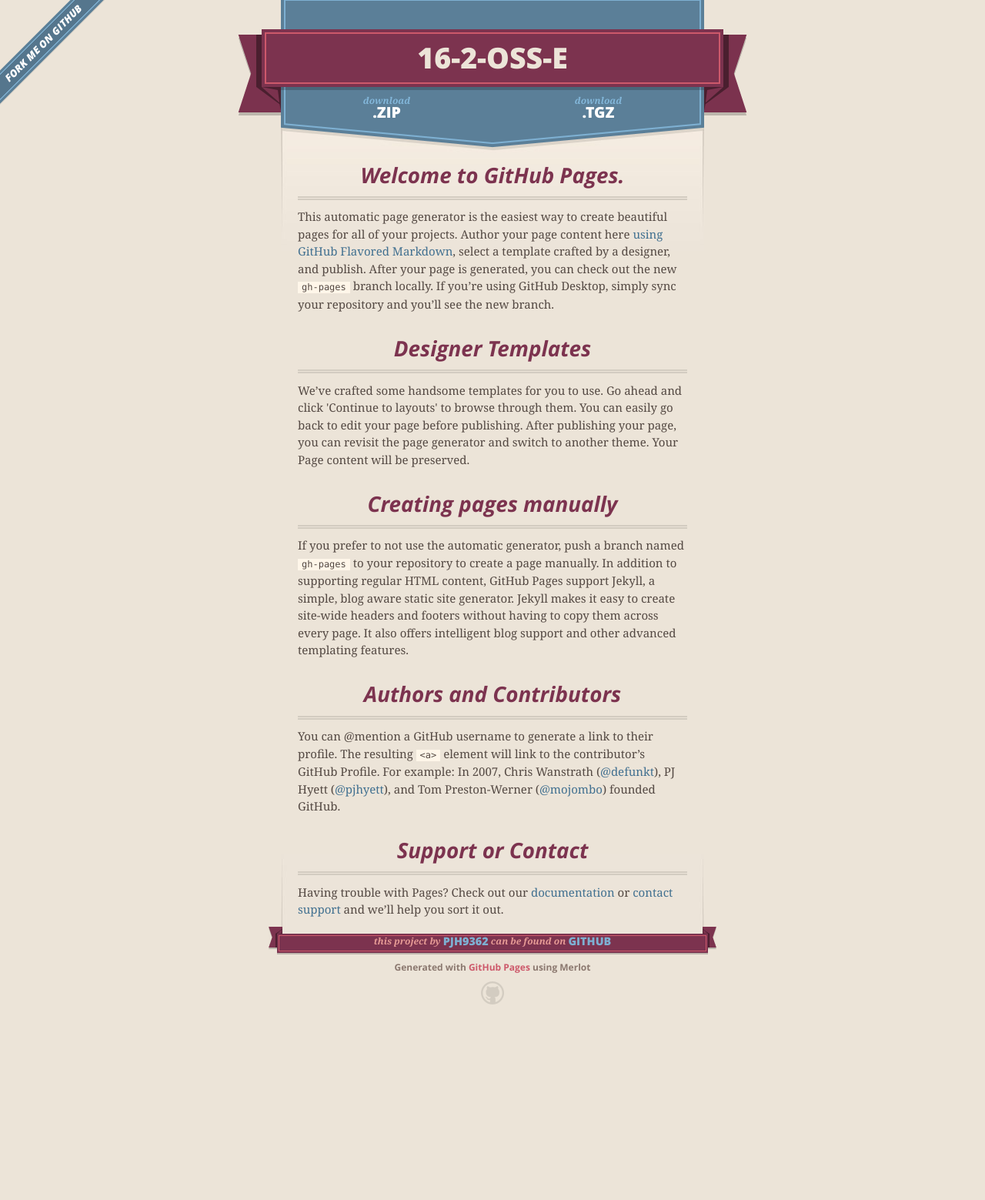
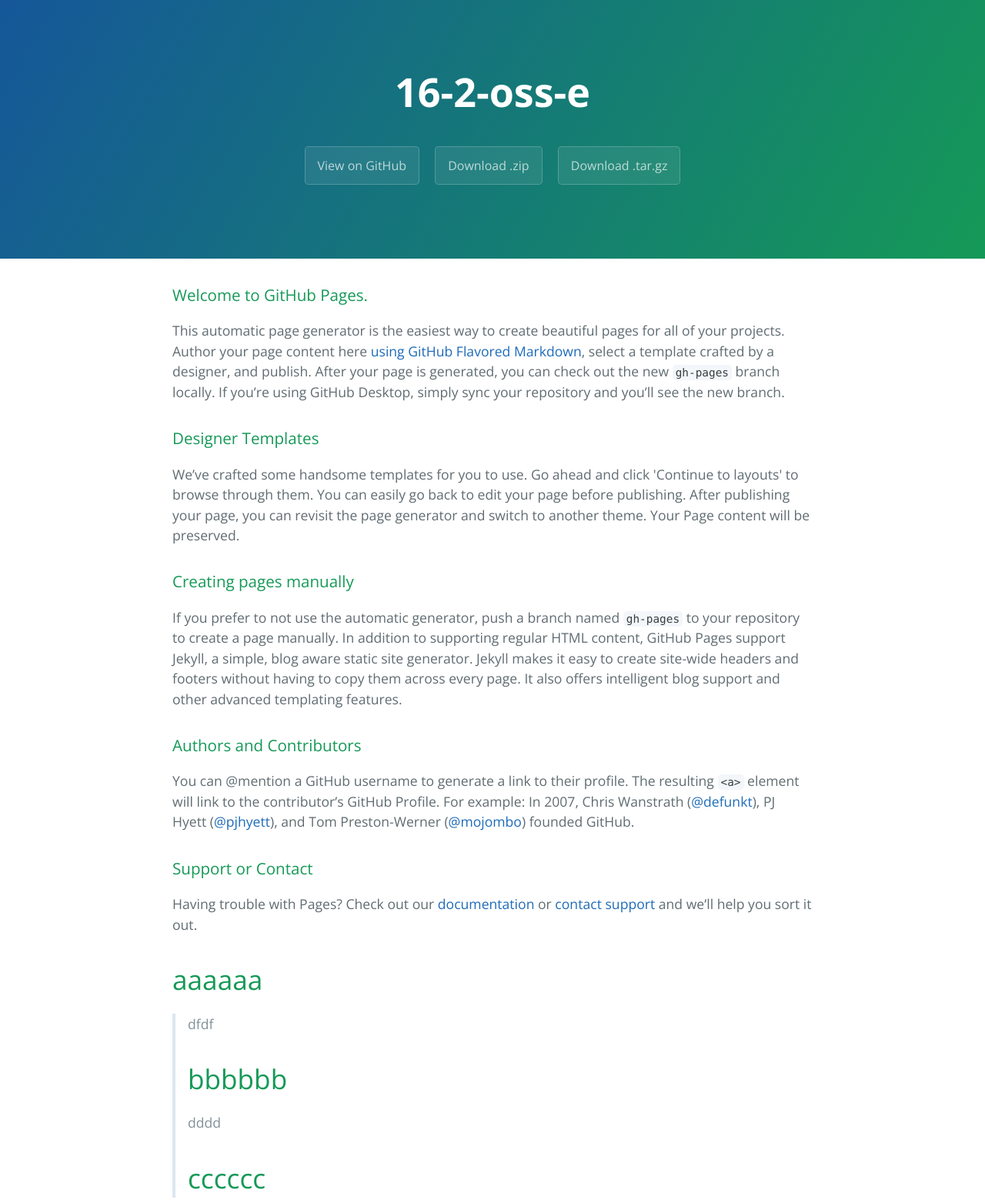
Before and after one commit to pjh9362/16-2-OSS-E, a plain HTML site: page index.html in a window 1280 px wide. Shown: the top 1559 px of the page at 77% size. Before the commit the page ends 1345 px from the top, so only its background shows below. Drawn offline with nearby package versions, Linux system fonts and the light colour scheme.

Commit message:
Create gh-pages branch via GitHub

```diff
--- a/index.html
+++ b/index.html
@@ -1,52 +1,25 @@
 <!DOCTYPE html>
-<html>
+<html lang="en-us">
   <head>
-    <meta charset='utf-8'>
-    <meta http-equiv="X-UA-Compatible" content="chrome=1">
-    <meta name="viewport" content="width=640">
+    <meta charset="UTF-8">
+    <title>16-2-oss-e by pjh9362</title>
+    <meta name="viewport" content="width=device-width, initial-scale=1">
+    <link rel="stylesheet" type="text/css" href="stylesheets/normalize.css" media="screen">
+    <link href='https://fonts.googleapis.com/css?family=Open+Sans:400,700' rel='stylesheet' type='text/css'>
+    <link rel="stylesheet" type="text/css" href="stylesheets/stylesheet.css" media="screen">
+    <link rel="stylesheet" type="text/css" href="stylesheets/github-light.css" media="screen">
+  </head>
+  <body>
+    <section class="page-header">
+      <h1 class="project-name">16-2-oss-e</h1>
+      <h2 class="project-tagline"></h2>
+      <a href="https://github.com/pjh9362/16-2-OSS-E" class="btn">View on GitHub</a>
+      <a href="https://github.com/pjh9362/16-2-OSS-E/zipball/master" class="btn">Download .zip</a>
+      <a href="https://github.com/pjh9362/16-2-OSS-E/tarball/master" class="btn">Download .tar.gz</a>
+    </section>
 
-    <link rel="stylesheet" href="stylesheets/core.css" media="screen">
-    <link rel="stylesheet" href="stylesheets/mobile.css" media="handheld, only screen and (max-device-width:640px)">
-    <link rel="stylesheet" href="stylesheets/github-light.css">
-
-    <script type="text/javascript" src="javascripts/modernizr.js"></script>
-    <script type="text/javascript" src="https://ajax.googleapis.com/ajax/libs/jquery/1.7.1/jquery.min.js"></script>
-    <script type="text/javascript" src="javascripts/headsmart.min.js"></script>
-    <script type="text/javascript">
-      $(document).ready(function () {
-        $('#main_content').headsmart()
-      })
-    </script>
-    <title>16-2-oss-e by pjh9362</title>
-  </head>
-
-  <body>
-    <a id="forkme_banner" href="https://github.com/pjh9362/16-2-OSS-E">View on GitHub</a>
-    <div class="shell">
-
-      <header>
-        <span class="ribbon-outer">
-          <span class="ribbon-inner">
-            <h1>16-2-oss-e</h1>
-            <h2></h2>
-          </span>
-          <span class="left-tail"></span>
-          <span class="right-tail"></span>
-        </span>
-      </header>
-
-      <section id="downloads">
-        <span class="inner">
-          <a href="https://github.com/pjh9362/16-2-OSS-E/zipball/master" class="zip"><em>download</em> .ZIP</a><a href="https://github.com/pjh9362/16-2-OSS-E/tarball/master" class="tgz"><em>download</em> .TGZ</a>
-        </span>
-      </section>
-
-
-      <span class="banner-fix"></span>
-
-
-      <section id="main_content">
-        <h3>
+    <section class="main-content">
+      <h3>
 <a id="welcome-to-github-pages" class="anchor" href="#welcome-to-github-pages" aria-hidden="true"><span aria-hidden="true" class="octicon octicon-link"></span></a>Welcome to GitHub Pages.</h3>
 
 <p>This automatic page generator is the easiest way to create beautiful pages for all of your projects. Author your page content here <a href="https://guides.github.com/features/mastering-markdown/">using GitHub Flavored Markdown</a>, select a template crafted by a designer, and publish. After your page is generated, you can check out the new <code>gh-pages</code> branch locally. If you’re using GitHub Desktop, simply sync your repository and you’ll see the new branch.</p>
@@ -70,21 +43,29 @@
 <a id="support-or-contact" class="anchor" href="#support-or-contact" aria-hidden="true"><span aria-hidden="true" class="octicon octicon-link"></span></a>Support or Contact</h3>
 
 <p>Having trouble with Pages? Check out our <a href="https://help.github.com/pages">documentation</a> or <a href="https://github.com/contact">contact support</a> and we’ll help you sort it out.</p>
-      </section>
 
-      <footer>
-        <span class="ribbon-outer">
-          <span class="ribbon-inner">
-            <p>this project by <a href="https://github.com/pjh9362">pjh9362</a> can be found on <a href="https://github.com/pjh9362/16-2-OSS-E">GitHub</a></p>
-          </span>
-          <span class="left-tail"></span>
-          <span class="right-tail"></span>
-        </span>
-        <p>Generated with <a href="https://pages.github.com">GitHub Pages</a> using Merlot</p>
-        <span class="octocat"></span>
+<h1>
+<a id="aaaaaa" class="anchor" href="#aaaaaa" aria-hidden="true"><span aria-hidden="true" class="octicon octicon-link"></span></a>aaaaaa</h1>
+
+<blockquote>
+<p>dfdf</p>
+
+<h1>
+<a id="bbbbbb" class="anchor" href="#bbbbbb" aria-hidden="true"><span aria-hidden="true" class="octicon octicon-link"></span></a>bbbbbb</h1>
+
+<p>dddd</p>
+
+<h1>
+<a id="cccccc" class="anchor" href="#cccccc" aria-hidden="true"><span aria-hidden="true" class="octicon octicon-link"></span></a>cccccc</h1>
+</blockquote>
+
+      <footer class="site-footer">
+        <span class="site-footer-owner"><a href="https://github.com/pjh9362/16-2-OSS-E">16-2-oss-e</a> is maintained by <a href="https://github.com/pjh9362">pjh9362</a>.</span>
+
+        <span class="site-footer-credits">This page was generated by <a href="https://pages.github.com">GitHub Pages</a> using the <a href="https://github.com/jasonlong/cayman-theme">Cayman theme</a> by <a href="https://twitter.com/jasonlong">Jason Long</a>.</span>
       </footer>
 
-    </div>
+    </section>
 
 
   </body>
```
Also changed, not shown: params.json (+1 -1 lines).
